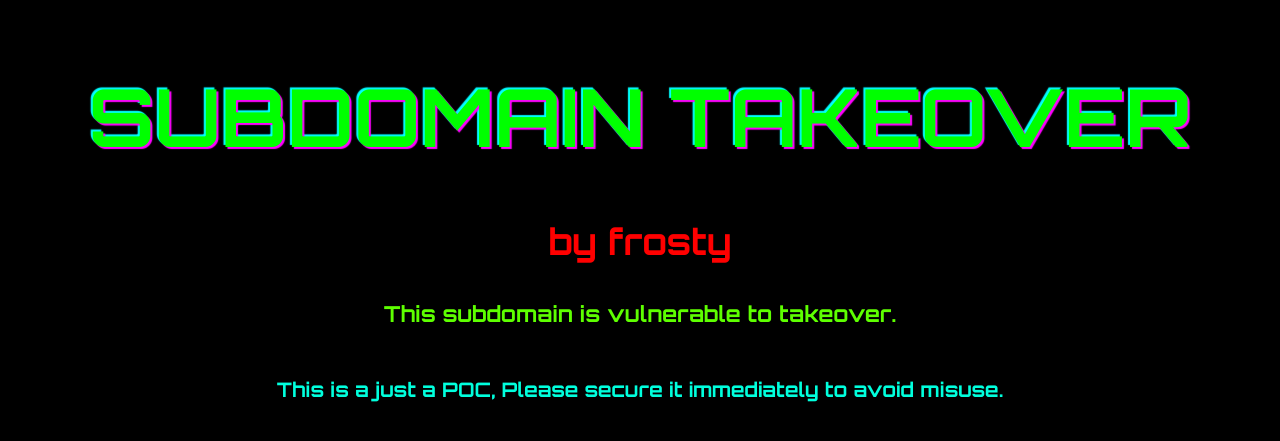
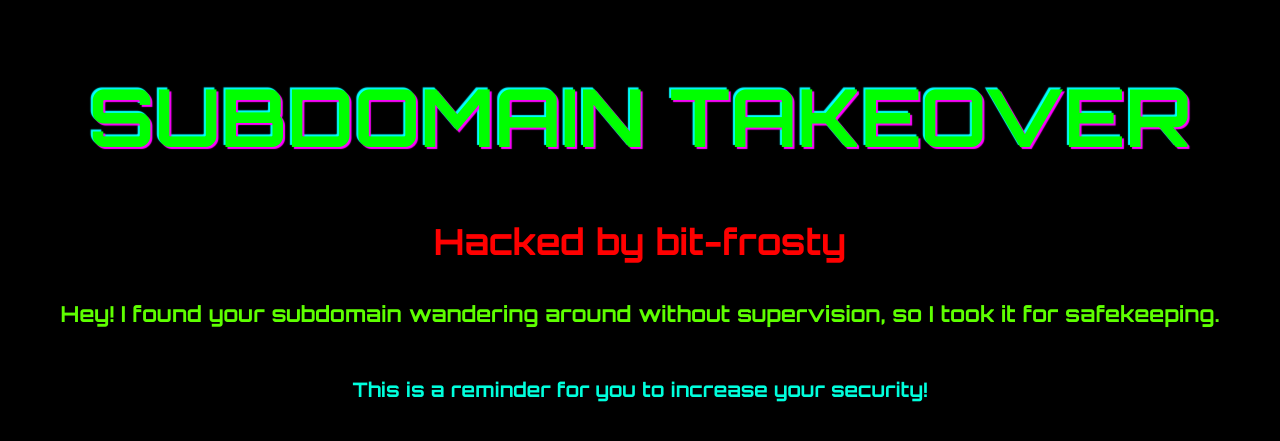
Before and after one commit to bit-frosty/bit-frosty.github.io, a plain HTML site: page index.html in a window 1280 px wide. Shown: the part 311-752 px from the top of the page. Drawn offline with Linux system fonts and the light colour scheme.

Commit message:
Update index.html

```diff
--- a/index.html
+++ b/index.html
@@ -83,10 +83,10 @@
     <img src="https://clipart-library.com/images/dT45GppGc.png" alt="Bug Image" class="bug">
 
     <h1>Subdomain Takeover</h1>
-    <p class="message">by frosty</p>
+    <p class="message">Hacked by bit-frosty</p>
 
-    <div class="byline">This subdomain is vulnerable to takeover.</div>
+    <div class="byline">Hey! I found your subdomain wandering around without supervision, so I took it for safekeeping.</div>
 
-    <div class="sub">This is a just a POC, Please secure it immediately to avoid misuse.</div>
+    <div class="sub">This is a reminder for you to increase your security!</div>
 </body>
 </html>
```
